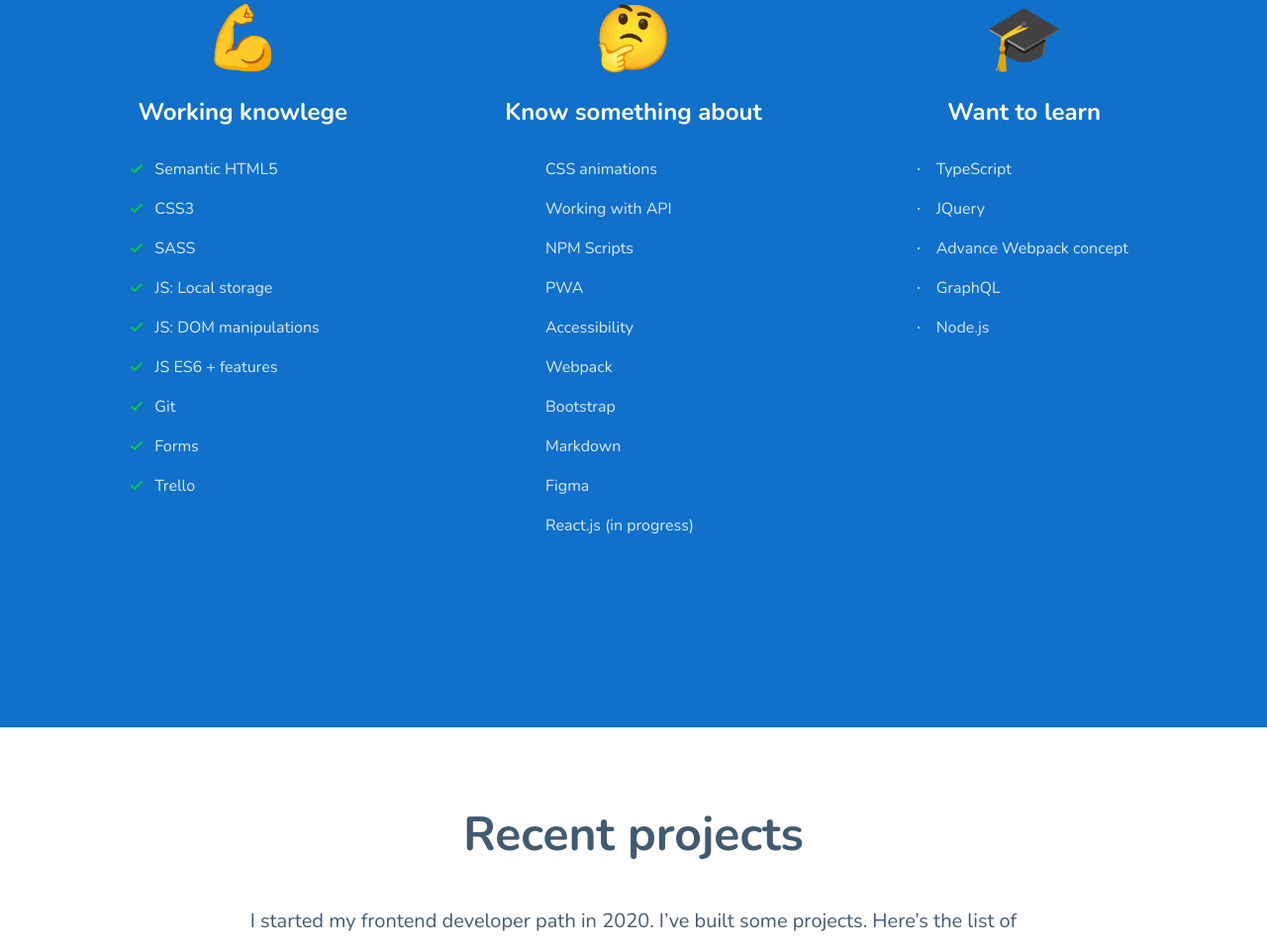
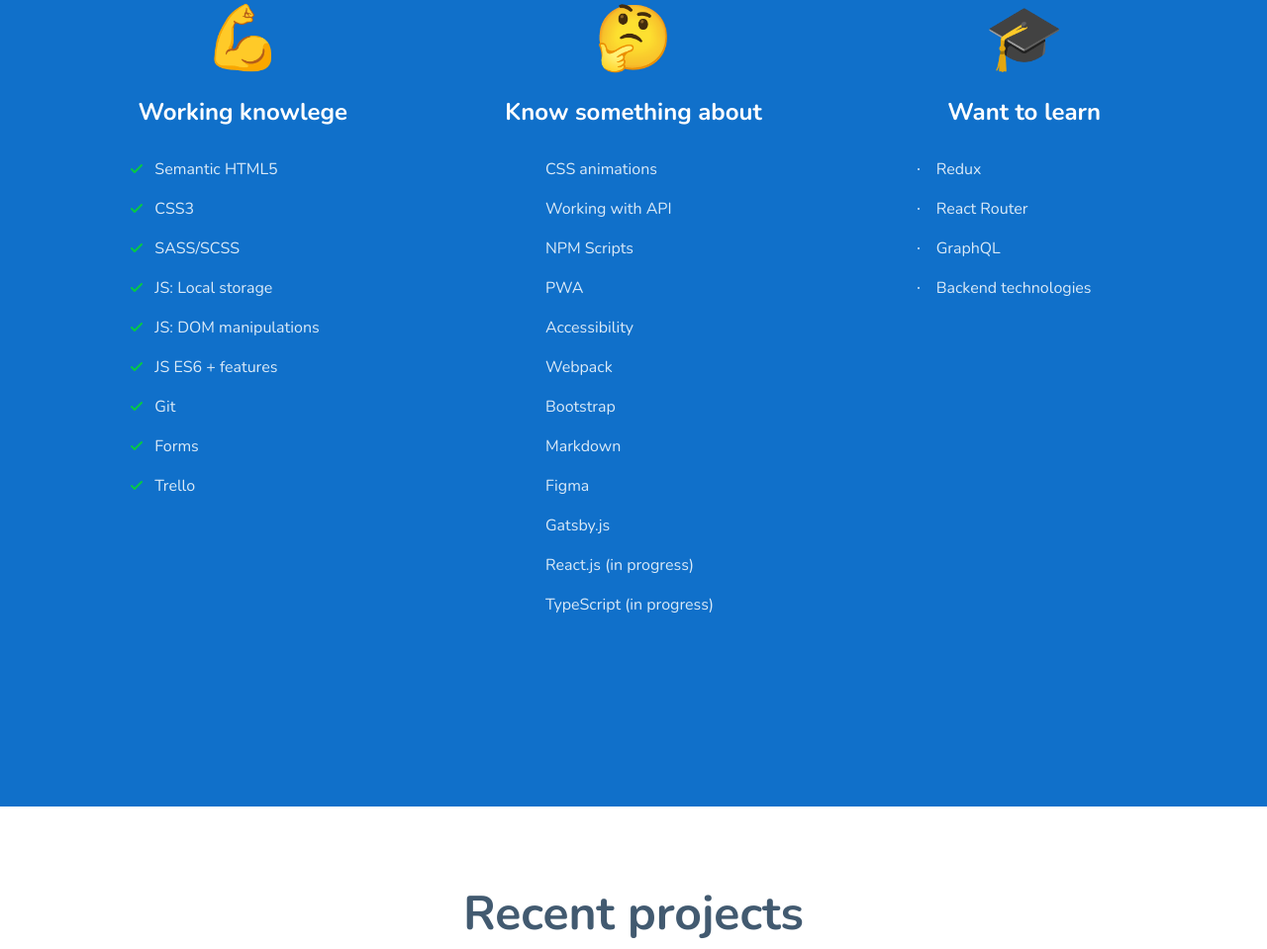
Before and after one commit to bartosz-malecki/bartosz-malecki.github.io, a website built with webpack: page src/pages/index.html in a window 1280 px wide. Shown: the part 1066-2025 px from the top of the page at 99% size. Built offline with nearby package versions, Linux system fonts and the light colour scheme; no server answers.

Commit message:
updated skills

```diff
--- a/src/pages/index.html
+++ b/src/pages/index.html
@@ -63,7 +63,7 @@
             <ul class="skills-list">
               <li class="skills-list__item">Semantic HTML5</li>
               <li class="skills-list__item">CSS3</li>
-              <li class="skills-list__item">SASS</li>
+              <li class="skills-list__item">SASS/SCSS</li>
               <li class="skills-list__item">JS: Local storage</li>
               <li class="skills-list__item">JS: DOM manipulations</li>
               <li class="skills-list__item">JS ES6 + features</li>
@@ -85,18 +85,19 @@
               <li class="skills-list__item">Bootstrap</li>
               <li class="skills-list__item">Markdown</li>
               <li class="skills-list__item">Figma</li>
+              <li class="skills-list__item">Gatsby.js</li>
               <li class="skills-list__item">React.js (in progress)</li>
+              <li class="skills-list__item">TypeScript (in progress)</li>
             </ul>
           </article>
           <article class="skills-section">
             <span class="skills-section__emoji">🎓</span>
             <h3 class="skills-section__header">Want to learn</h3>
             <ul class="skills-list skills-list--dot">
-              <li class="skills-list__item">TypeScript</li>
-              <li class="skills-list__item">JQuery</li>
-              <li class="skills-list__item">Advance Webpack concept</li>
+              <li class="skills-list__item">Redux</li>
+              <li class="skills-list__item">React Router</li>
               <li class="skills-list__item">GraphQL</li>
-              <li class="skills-list__item">Node.js</li>
+              <li class="skills-list__item">Backend technologies</li>
             </ul>
           </article>
         </div>
```
Also changed, not shown: 1 other file.
